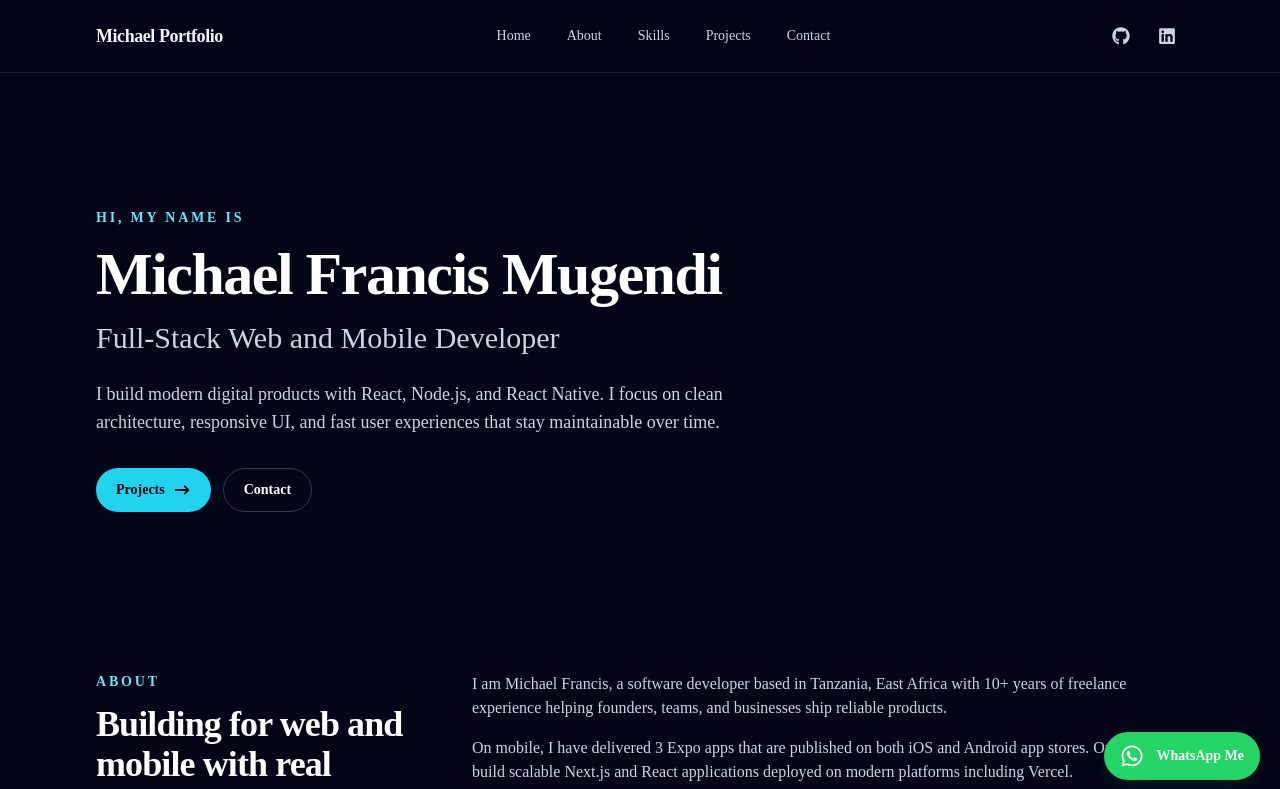
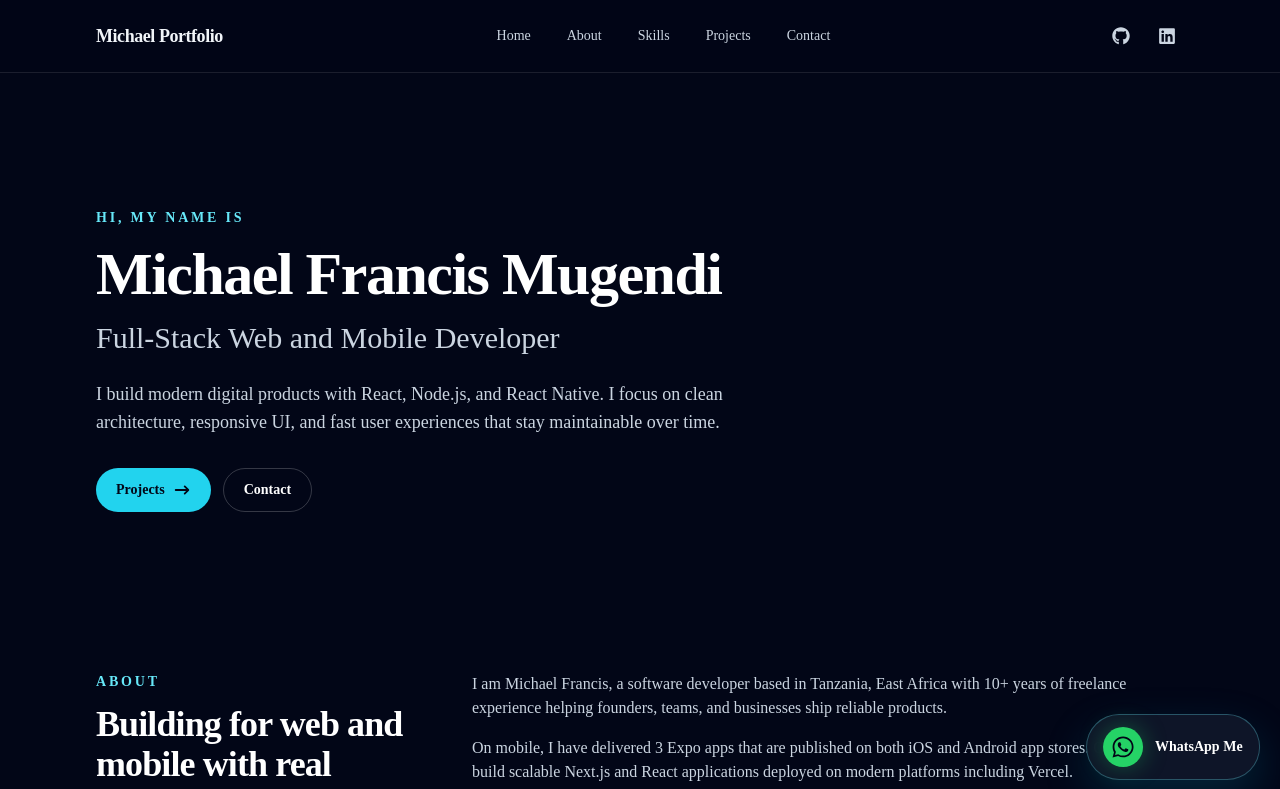
Before and after one commit to myk-francis/michael-portfolio, a React (Create React App) app: page / in a window 1280 px wide. Shown: the top 789 px of the page. Built offline with nearby package versions, Linux system fonts and the light colour scheme.

Commit message:
Update: updated the whatsapp button to add pulse and sync with the page style

```diff
--- a/src/App.tsx
+++ b/src/App.tsx
@@ -1,3 +1,4 @@
+import { useEffect, useState } from "react";
 import About from "./components/About";
 import Contact from "./components/Contact";
 import FeaturedProjects from "./components/FeaturedProjects";
@@ -8,6 +9,27 @@ import Work from "./components/Work";
 import { FaWhatsapp } from "react-icons/fa";
 
 function App(): JSX.Element {
+  const [showWhatsappButton, setShowWhatsappButton] = useState(true);
+
+  useEffect(() => {
+    let lastScrollY = window.scrollY;
+
+    const handleScroll = (): void => {
+      const currentScrollY = window.scrollY;
+      const nearTop = currentScrollY < 120;
+      const scrollingUp = currentScrollY < lastScrollY;
+
+      setShowWhatsappButton(nearTop || scrollingUp);
+      lastScrollY = currentScrollY;
+    };
+
+    window.addEventListener("scroll", handleScroll, { passive: true });
+
+    return () => {
+      window.removeEventListener("scroll", handleScroll);
+    };
+  }, []);
+
   return (
     <div className="min-h-screen bg-slate-950 text-slate-100">
       <Navbar />
@@ -31,9 +53,15 @@ function App(): JSX.Element {
         target="_blank"
         rel="noreferrer"
         aria-label="Chat on WhatsApp"
-        className="fixed bottom-5 right-5 z-50 inline-flex items-center gap-3 rounded-full bg-[#25D366] px-4 py-3 text-sm font-semibold text-white shadow-lg shadow-emerald-950/40 transition hover:scale-105 hover:bg-[#1ebe5b] focus-visible:ring-2 focus-visible:ring-white/80 focus-visible:ring-offset-2 focus-visible:ring-offset-slate-950"
+        className={`whatsapp-float fixed bottom-5 right-5 z-50 inline-flex items-center gap-3 rounded-full border border-cyan-300/30 bg-slate-900/95 px-4 py-3 text-sm font-semibold text-white shadow-[0_18px_45px_rgba(8,145,178,0.22)] backdrop-blur-md transition duration-300 hover:scale-105 hover:border-cyan-300/60 hover:bg-slate-900 focus-visible:ring-2 focus-visible:ring-cyan-300 focus-visible:ring-offset-2 focus-visible:ring-offset-slate-950 ${
+          showWhatsappButton
+            ? "translate-y-0 opacity-100"
+            : "pointer-events-none translate-y-24 opacity-0"
+        }`}
       >
-        <FaWhatsapp className="text-2xl" aria-hidden="true" />
+        <span className="inline-flex h-10 w-10 items-center justify-center rounded-full bg-[#25D366] text-slate-950 shadow-[0_0_24px_rgba(37,211,102,0.35)]">
+          <FaWhatsapp className="text-2xl" aria-hidden="true" />
+        </span>
         <span className="hidden sm:inline">WhatsApp Me</span>
       </a>
     </div>
--- a/src/index.css
+++ b/src/index.css
@@ -41,6 +41,23 @@
   .card {
     @apply rounded-2xl border border-white/10 bg-white/[0.03] backdrop-blur transition duration-300 hover:border-cyan-300/30 hover:bg-white/[0.06];
   }
+
+  .whatsapp-float {
+    animation: whatsappPulse 3.2s ease-in-out infinite;
+  }
+}
+
+@keyframes whatsappPulse {
+  0%,
+  100% {
+    transform: translateY(0) scale(1);
+    box-shadow: 0 18px 45px rgba(8, 145, 178, 0.22);
+  }
+
+  50% {
+    transform: translateY(-2px) scale(1.02);
+    box-shadow: 0 20px 54px rgba(37, 211, 102, 0.24);
+  }
 }
 
 @media (prefers-reduced-motion: reduce) {
```
